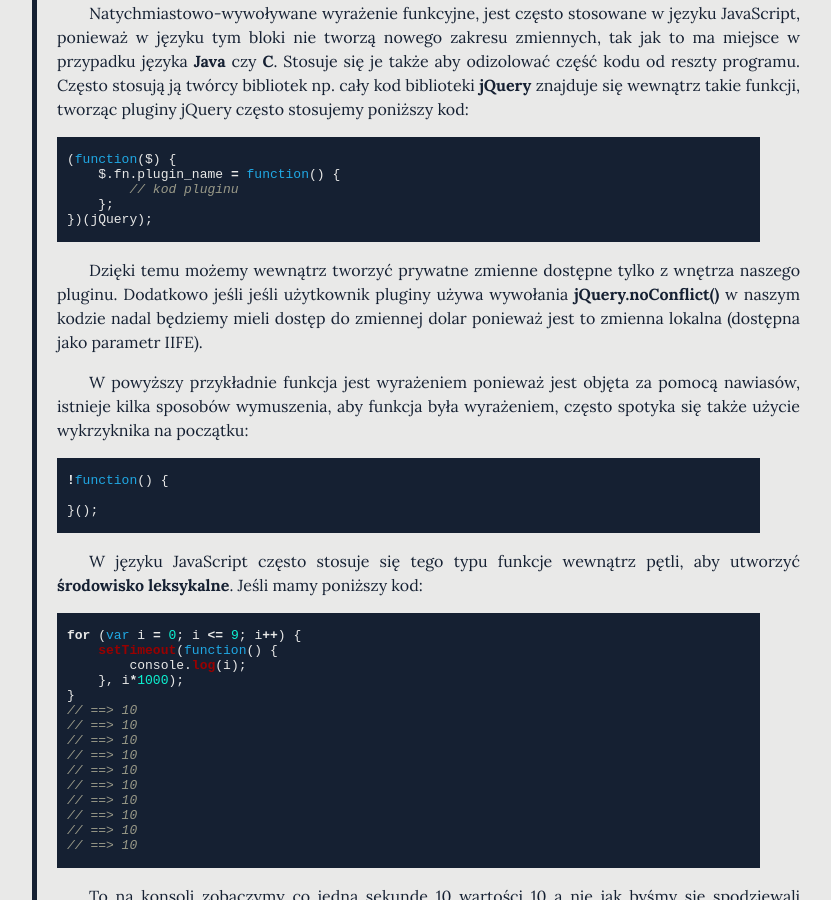
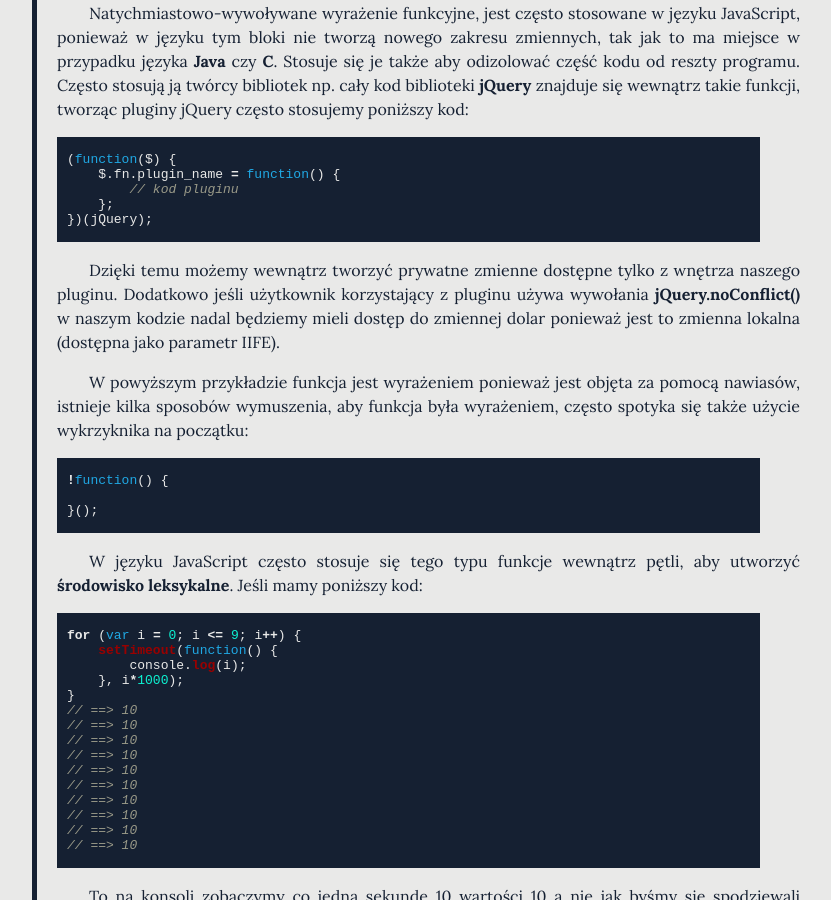
Before and after one commit to jcubic/jcubic.pl, a Jekyll site: the page built from _posts/2014-08-06-funkcje-w-javascript.markdown, in a window 1280 px wide and 900 px high, scrolled down 3604 px. Shown: the whole window, without its empty margins (32-863 px from the left). Built offline with Jekyll 4.4.1, drawn with Linux system fonts in a browser that asks for light colours; comment, search, counter and statistics services are not loaded.

Commit message:
wrong sentence

```diff
--- a/_posts/2014-08-06-funkcje-w-javascript.markdown
+++ b/_posts/2014-08-06-funkcje-w-javascript.markdown
@@ -193,11 +193,11 @@ pluginy jQuery często stosujemy poniższy kod:
 {% endhighlight %}
 
 Dzięki temu możemy wewnątrz tworzyć prywatne zmienne dostępne tylko z wnętrza
-naszego pluginu. Dodatkowo jeśli jeśli użytkownik pluginy używa wywołania
+naszego pluginu. Dodatkowo jeśli użytkownik korzystający z pluginu używa wywołania
 **jQuery.noConflict()** w naszym kodzie nadal będziemy mieli dostęp do zmiennej
 dolar ponieważ jest to zmienna lokalna (dostępna jako parametr IIFE).
 
-W powyższy przykładnie funkcja jest wyrażeniem ponieważ jest objęta za pomocą
+W powyższym przykładzie funkcja jest wyrażeniem ponieważ jest objęta za pomocą
 nawiasów, istnieje kilka sposobów wymuszenia, aby funkcja była wyrażeniem,
 często spotyka się także użycie wykrzyknika na początku:
 
```
